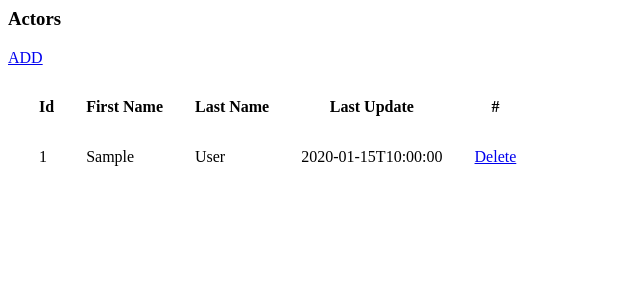
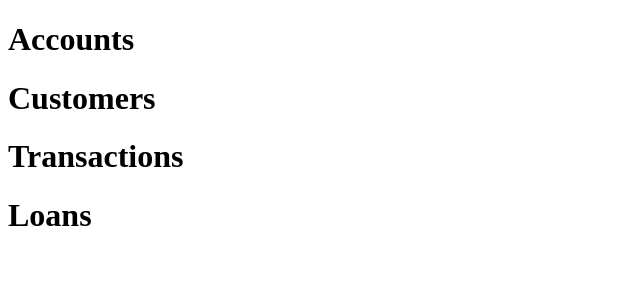
Before and after one commit to LipscombDB/Banking, a Flask app: page / in a window 1280 px wide. Shown: the top 300 px of the page, without its empty margins (0-640 px from the left). Run offline with Flask 3, Linux system fonts and the light colour scheme; tables that the repository leaves empty hold one stand-in row (values such as "Sample post").

Commit message:
Update index.html
made the html files connect to the database

```diff
--- a/templates/index.html
+++ b/templates/index.html
@@ -1,28 +1,37 @@
-<html>
+<!DOCTYPE html>
+<html lang="en">
 <head>
-	<title>Index Page</title>
+    <meta charset="UTF-8">
+    <meta name="viewport" content="width=device-width, initial-scale=1.0">
+    <title>Database Data</title>
 </head>
 <body>
-	<h3>Actors</h3>
-	<a href="/add_data">ADD</a>
-      <br>
-      <table style="border-spacing: 30px;">
-         <thead style="padding:15px">
-            <th>Id</th>
-            <th>First Name</th>
-            <th>Last Name</th>
-            <th>Last Update</th>
-            <th>#</th>
-         </thead>
-         {% for data in actors %}
-         <tbody style="padding-right:15px">
-            <td>{{data.actor_id}}</td>
-            <td>{{data.first_name}}</td>
-            <td>{{data.last_name}}</td>
-            <td>{{data.last_update}}</td>
-            <td><a href="/delete/{{data.actor_id}}" type="button">Delete</a></td>
-         </tbody>
-         {% endfor%}
-      </table>
+    <h1>Accounts</h1>
+    <ul>
+        {% for account in accounts %}
+            <li>{{ account }}</li>
+        {% endfor %}
+    </ul>
+
+    <h1>Customers</h1>
+    <ul>
+        {% for customer in customers %}
+            <li>{{ customer }}</li>
+        {% endfor %}
+    </ul>
+
+    <h1>Transactions</h1>
+    <ul>
+        {% for transaction in transactions %}
+            <li>{{ transaction }}</li>
+        {% endfor %}
+    </ul>
+
+    <h1>Loans</h1>
+    <ul>
+        {% for loan in loans %}
+            <li>{{ loan }}</li>
+        {% endfor %}
+    </ul>
 </body>
 </html>
```
